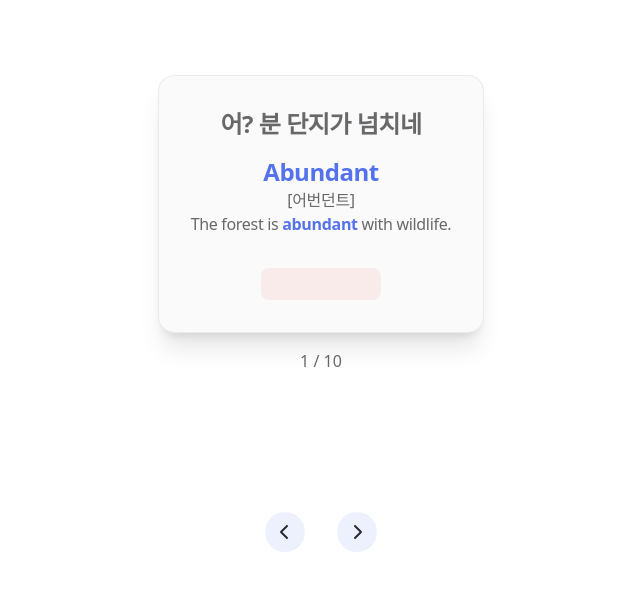
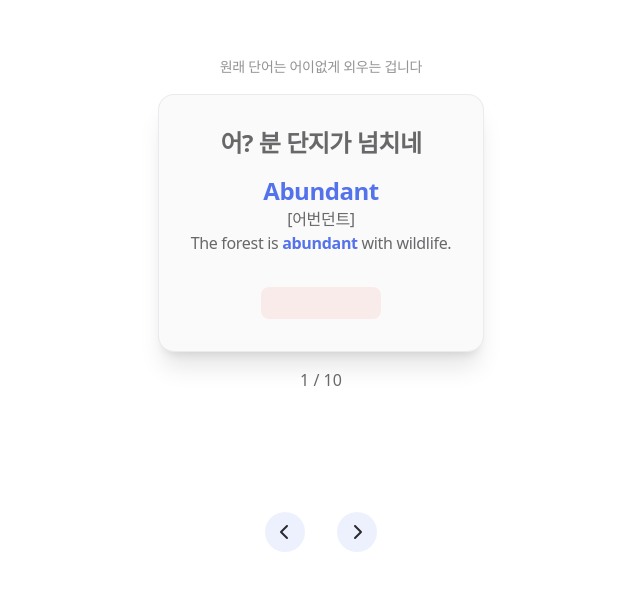
Before and after one commit to sspzoa/ridicu, a Next.js app: page / in a window 1280 px wide. Shown: the part 168-758 px from the top of the page, without its empty margins (319-959 px from the left). Built offline with nearby package versions, Linux system fonts and the light colour scheme.

Commit message:
Update cardCarousel.tsx

```diff
--- a/src/components/cardCarousel.tsx
+++ b/src/components/cardCarousel.tsx
@@ -9,6 +9,7 @@ export function CardCarousel(): JSX.Element {
 
   return (
     <div className="m-spacing-400 flex w-full flex-col items-center justify-center gap-spacing-400 md:w-auto">
+      <span className="text-label text-content-standard-tertiary">원래 단어는 어이없게 외우는 겁니다</span>
       <Card {...currentWord} />
       <div className="mb-spacing-400 text-content-standard-secondary">
         {currentIndex + 1} / {words.length}
```
